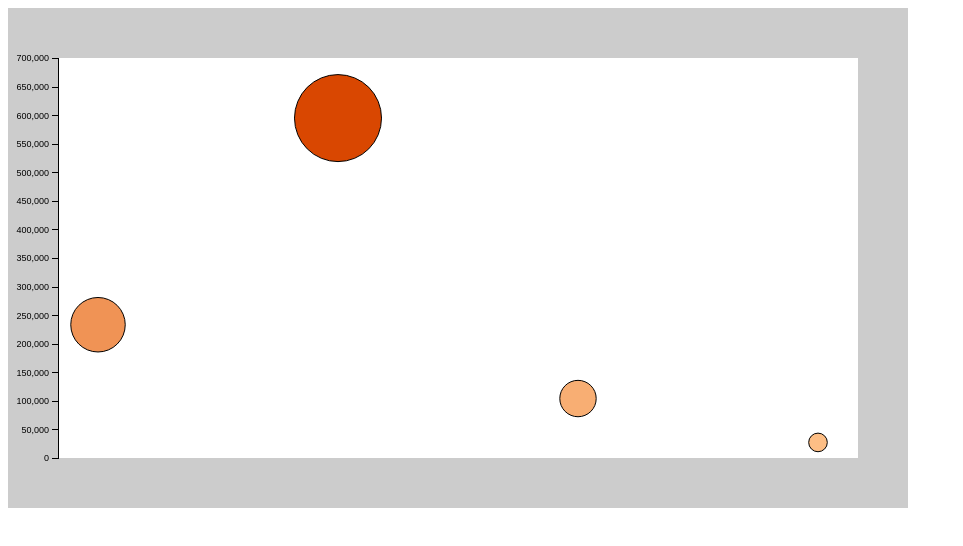
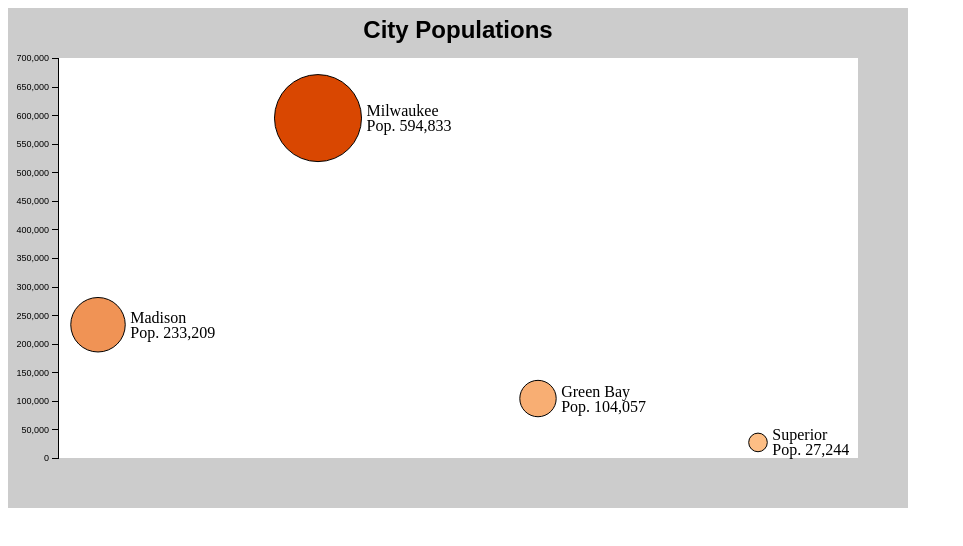
Before and after one commit to jinskee/Unit-3, a plain HTML site: page boilerplate/index.html in a window 1280 px wide. Shown: the whole page, without its empty margins (0-963 px from the left). Drawn offline with Linux system fonts and the light colour scheme.

Commit message:
Activity 8
Activity 8 Complete

```diff
--- a/boilerplate/css/style.css
+++ b/boilerplate/css/style.css
@@ -13,4 +13,10 @@
     font-size: 0.9em;
 }
 
+.title {
+    font-family: sans-serif;
+    font-size: 1.5em;
+    font-weight: bold;
+}
+
 /*Example 3.13*/
--- a/boilerplate/js/main.js
+++ b/boilerplate/js/main.js
@@ -44,7 +44,7 @@ window.onload = function(){
     ];
 
     var x = d3.scaleLinear() //create the scale
-        .range([90, 810]) //output the min and max
+        .range([90, 750]) //output the min and max
         .domain([0, 3]); //input min and max
 
         //console.log(x)
@@ -114,6 +114,52 @@ window.onload = function(){
             .call(yAxis);
 
         //yAxis(axis);
+        //Create a text element and add the title
+        var title = container.append("text")
+            .attr("class", "title")
+            .attr("text-anchor", "middle")
+            .attr("x", 450)
+            .attr("y", 30)
+            .text("City Populations");
+
+        //create circle labels
+        var labels = container.selectAll(".labels")
+            .data(cityPop)
+            .enter()
+            .append("text")
+            .attr("class", "labels")
+            .attr("text-anchor", "left")
+            .attr("y", function(d){
+                //vertical position centered on each circle
+                return y(d.population) - 2;
+            });
+
+        //first line of label
+        var nameLine = labels.append("tspan")
+            .attr("class", "nameLine")
+            .attr("x", function(d, i){
+                //horizontal position to the right of each circle
+                return x(i) + Math.sqrt(d.population * 0.01 / Math.PI) + 5;
+            })
+            .text(function(d){
+                return d.city;
+            });
+
+        //create a format generator
+        var format = d3.format(",");
+
+        //second line of lable
+        var popLine = labels.append("tspan")
+            .attr("class", "popLine")
+            .attr("x", function(d, i){
+                //vertical position centered on each circle
+                return x(i) + Math.sqrt(d.population * 0.01 / Math.PI) +5;
+            })
+            .attr("dy", "15") //vertical offset
+            .text(function(d){
+                return "Pop. " + format(d.population); //use format generator to format numbers
+            });
+
 
 
 
```
